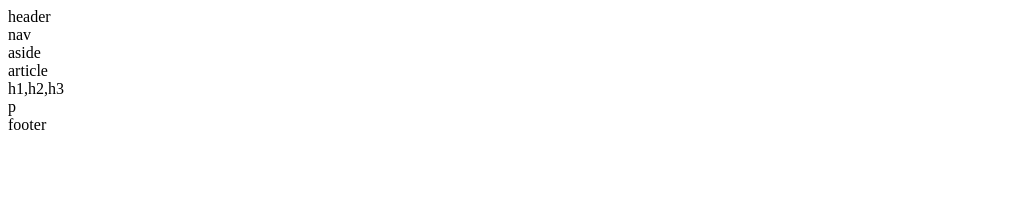
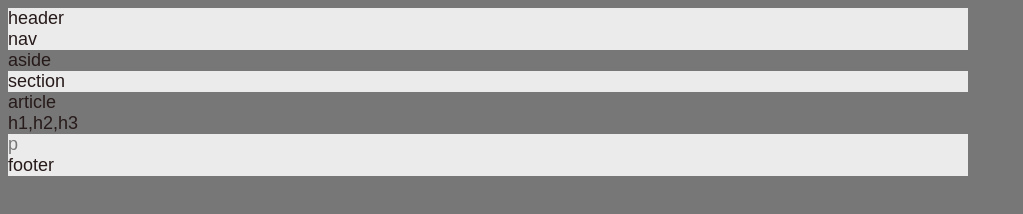
Before and after one commit to slsmi285/HW-Wireframe, a plain HTML site: page index.html in a window 1280 px wide. Shown: the whole page, without its empty margins (0-1023 px from the left). Drawn offline with Linux system fonts and the light colour scheme.

Commit message:
original css

```diff
--- a/index.html
+++ b/index.html
@@ -8,17 +8,18 @@
 </head>
 <body>
     <div>
-        <header>header</header>
-        <section>nav</section>
+        <header id="group">header</header>
+        <section id="group">nav</section>
         <section>
             <header>aside</header>
         </section>
-        <section>
-            <header>article</header>
-            <header>h1,h2,h3</header>
-            <header>p</header>
+        <section id="sec1">
+            <header id="group">section</header>
+                <header id="article">article</header>
+                <header id="hl">h1,h2,h3</header>
+                <header id="h1">p</header>
         </section>
-        <section>footer</section>
+        <section id="group">footer</section>
     </div>
   </body>
 </html>
--- a/style.css
+++ b/style.css
@@ -0,0 +1,21 @@
+body {
+    font-family: "arial", Helvetica Neue, Helvetica, sans-serif;
+    color: rgb(39, 26, 26);
+    background: #777;
+    width: 960px;
+    font-size: 18px;
+}
+#group {
+    background: #ebebeb;
+}
+.article {
+    color: #ebebeb;
+    background: #777;
+}
+#h1 {
+    color: #777;
+    background: #ebebeb;
+}
+.sec1 {
+    width: 495px;
+}
```
